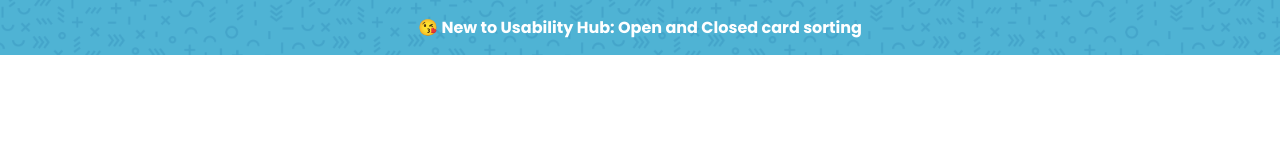
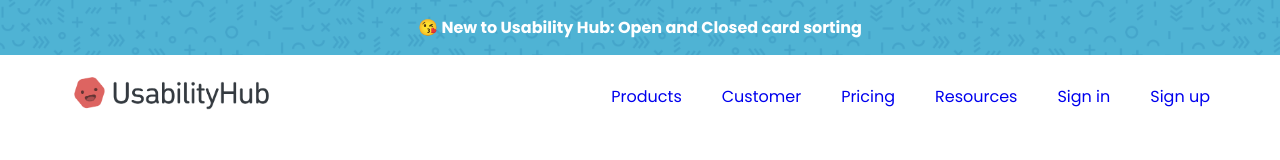
Before and after one commit to ApurbaKumarMajumder/Backend_Development, a plain HTML site: page New Project/index.html in a window 1280 px wide. Drawn offline with Linux system fonts and the light colour scheme.

Commit message:
work in progrss 2

```diff
--- a/New Project/index.html
+++ b/New Project/index.html
@@ -18,7 +18,21 @@
     </div>
 
     <nav>
-
+        <div class="container main-nav flex">
+            <a href="#" class="company-logo">
+                <img src="./assets/asset 1.png" alt="Company Logo">
+            </a>
+            <div class="nav-links">
+                <ul class="flex">
+                    <li><a href="#" class="hover-links">Products</a></li>
+                    <li><a href="#" class="hover-links">Customer</a></li>
+                    <li><a href="#" class="hover-links">Pricing</a></li>
+                    <li><a href="#" class="hover-links">Resources</a></li>
+                    <li><a href="#" class="hover-links">Sign in</a></li>
+                    <li><a href="#" class="hover-links">Sign up</a></li>
+                </ul>
+            </div>
+        </div>
     </nav>
 
     <header></header>
@@ -38,6 +52,6 @@
     <footer></footer>
     <div class="subfooter"></div>
 
-    <script src="https://kit.fontawesome.com/5b1a84fcb5.js" crossorigin="anonymous"></script>
+    <!-- <script src="https://kit.fontawesome.com/5b1a84fcb5.js" crossorigin="anonymous"></script> -->
 </body>
 </html>
--- a/New Project/style.css
+++ b/New Project/style.css
@@ -49,6 +49,10 @@
     display: inline-block;
 }
 
+ul {
+    list-style: none;
+}
+
 /* Utility Classes */
 
 .small-bold-text {
@@ -57,10 +61,19 @@
 }
 
 .container {
-    max-height: 1180px;
+    /* max-height: 1180px; */
+    max-width: 1180px;
     margin-inline: auto;
     padding-inline: var(--padding-inline-section);
+    overflow: hidden;
 }
+
+.flex {
+    display: flex;
+    align-items: center;
+}
+
+/* top banner */
 
 .top-banner {
     background-image: url('./assets/asset\ 30.png');
@@ -74,3 +87,23 @@
     padding: 15px 30px;
     text-align: center;
 }
+
+/* nav bar */
+
+.main-nav {
+    margin-top: 20px;
+    justify-content: space-between;
+}
+
+.company-logo img {
+    width: 200px;
+}
+
+.nav-links {
+    flex-basis: 730px;
+}
+
+.nav-links ul {
+    justify-content: end;
+    gap: 40px;
+}
```
